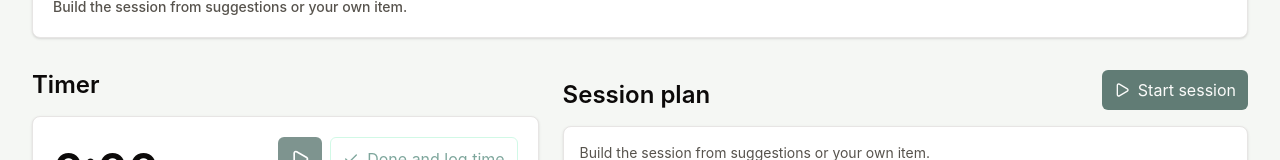
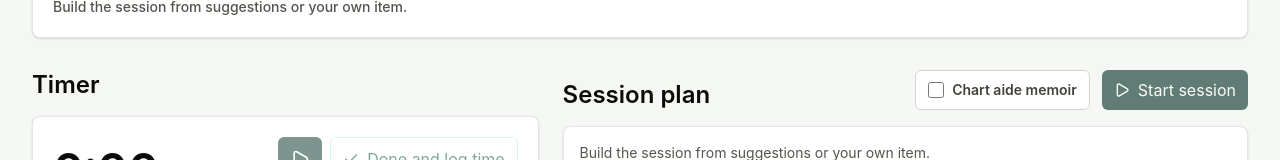
Before and after one commit to drmarkoconnor/musica, a Next.js app: page /practice in a window 1280 px wide. Shown: the part 247-407 px from the top of the page. Built offline with nearby package versions, Linux system fonts and the light colour scheme.

Commit message:
Add practice chart aide memoir overlay

```diff
--- a/src/app/practice/practice-screen.tsx
+++ b/src/app/practice/practice-screen.tsx
@@ -16,6 +16,7 @@ import {
   Square,
   Timer,
   Trash2,
+  X,
 } from "lucide-react";
 import { AudioStrip } from "@/components/audio-strip";
 import { Section } from "@/components/section";
@@ -138,6 +139,8 @@ export function PracticeScreen({ data }: { data: PracticeLoopReadModel }) {
   const [isRunning, setIsRunning] = useState(false);
   const [customTitle, setCustomTitle] = useState("");
   const [selectedPracticeTaskId, setSelectedPracticeTaskId] = useState("");
+  const [chartAideMemoirEnabled, setChartAideMemoirEnabled] = useState(false);
+  const [isChartAideMemoirOpen, setIsChartAideMemoirOpen] = useState(false);
   const [notesByItem, setNotesByItem] = useState<Record<string, string>>({});
   const [confidenceByItem, setConfidenceByItem] = useState<
     Record<string, Confidence | undefined>
@@ -475,6 +478,9 @@ export function PracticeScreen({ data }: { data: PracticeLoopReadModel }) {
     setIsRunning(Boolean(liveItems[0]));
     setIsSaving(false);
     setStatusMessage(t("sessionStarted"));
+    if (chartAideMemoirEnabled) {
+      setIsChartAideMemoirOpen(true);
+    }
   }
 
   async function finishActiveItem(status: "done" | "skipped") {
@@ -546,6 +552,7 @@ export function PracticeScreen({ data }: { data: PracticeLoopReadModel }) {
     setPlanItems([]);
     setNotesByItem({});
     setConfidenceByItem({});
+    setIsChartAideMemoirOpen(false);
     setStatusMessage(t("sessionSaved"));
     setIsSaving(false);
   }
@@ -773,6 +780,20 @@ export function PracticeScreen({ data }: { data: PracticeLoopReadModel }) {
   }, [bpm, isMetronomeRunning]);
 
   useEffect(() => {
+    if (!isChartAideMemoirOpen) return;
+
+    function closeOnEscape(event: KeyboardEvent) {
+      if (event.key === "Escape") {
+        setIsChartAideMemoirOpen(false);
+      }
+    }
+
+    window.addEventListener("keydown", closeOnEscape);
+
+    return () => window.removeEventListener("keydown", closeOnEscape);
+  }, [isChartAideMemoirOpen]);
+
+  useEffect(() => {
     return () => {
       if (practiceMediaRecorderRef.current?.state === "recording") {
         practiceMediaRecorderRef.current.stop();
@@ -783,6 +804,28 @@ export function PracticeScreen({ data }: { data: PracticeLoopReadModel }) {
 
   return (
     <div className="space-y-8">
+      {isChartAideMemoirOpen ? (
+        <div
+          aria-modal="true"
+          className="fixed inset-0 z-[80] bg-stone-950 p-2 sm:p-4"
+          role="dialog"
+        >
+          <button
+            aria-label={t("closeChartAideMemoir")}
+            className="absolute right-3 top-3 z-10 inline-flex h-9 w-9 items-center justify-center rounded-md bg-white/95 text-stone-950 shadow-sm transition hover:bg-white focus-visible:outline-none focus-visible:ring-2 focus-visible:ring-white"
+            onClick={() => setIsChartAideMemoirOpen(false)}
+            type="button"
+          >
+            <X aria-hidden="true" className="h-5 w-5" />
+          </button>
+          <img
+            alt={t("chartAideMemoir")}
+            className="h-full w-full object-contain"
+            src="/reference/chart-aide-memoir.png"
+          />
+        </div>
+      ) : null}
+
       <section className="rounded-lg border border-stone-200 bg-white p-5 shadow-sm">
         <div className="flex flex-wrap items-start justify-between gap-5">
           <div>
@@ -1099,7 +1142,25 @@ export function PracticeScreen({ data }: { data: PracticeLoopReadModel }) {
         <div className="space-y-6">
           <Section
             action={
-              isLive ? (
+              <div className="flex flex-wrap items-center justify-end gap-3">
+                <label className="inline-flex min-h-10 items-center gap-2 rounded-md border border-stone-300 bg-white px-3 py-2 text-sm font-semibold text-stone-700">
+                  <input
+                    checked={chartAideMemoirEnabled}
+                    className="h-4 w-4 accent-emerald-900"
+                    onChange={(event) => {
+                      setChartAideMemoirEnabled(event.target.checked);
+                      if (event.target.checked && isLive) {
+                        setIsChartAideMemoirOpen(true);
+                      }
+                      if (!event.target.checked) {
+                        setIsChartAideMemoirOpen(false);
+                      }
+                    }}
+                    type="checkbox"
+                  />
+                  {t("chartAideMemoir")}
+                </label>
+                {isLive ? (
                   <button
                     className="inline-flex items-center gap-2 rounded-md bg-emerald-950 px-3 py-2 text-sm font-semibold text-white transition hover:bg-emerald-900 disabled:cursor-not-allowed disabled:opacity-60"
                     disabled={
@@ -1121,7 +1182,8 @@ export function PracticeScreen({ data }: { data: PracticeLoopReadModel }) {
                     <Play aria-hidden="true" className="h-4 w-4" />
                     {t("startLiveSession")}
                   </button>
-              )
+                )}
+              </div>
             }
             title={t("sessionPlan")}
           >
--- a/src/lib/translations.ts
+++ b/src/lib/translations.ts
@@ -45,6 +45,8 @@ export const translations = {
     choosePracticeListItem: "Choose from practice list",
     sessionOnlyItem: "One-off item for this session",
     addSessionOnlyItem: "Add one-off",
+    chartAideMemoir: "Chart aide memoir",
+    closeChartAideMemoir: "Close chart aide memoir",
     start: "Start",
     remove: "Remove",
     smartQueue: "Smart Queue",
@@ -321,6 +323,8 @@ export const translations = {
     choosePracticeListItem: "Scegli dalla lista studio",
     sessionOnlyItem: "Elemento solo per questa sessione",
     addSessionOnlyItem: "Aggiungi singolo",
+    chartAideMemoir: "Chart aide memoir",
+    closeChartAideMemoir: "Chiudi chart aide memoir",
     start: "Avvia",
     remove: "Rimuovi",
     smartQueue: "Lista intelligente",
```
Also changed, not shown: public/reference/chart-aide-memoir.png (added), 3 other files (tests, documents, lock files or other folders). Lines whose indentation alone changed are shown as unchanged.
